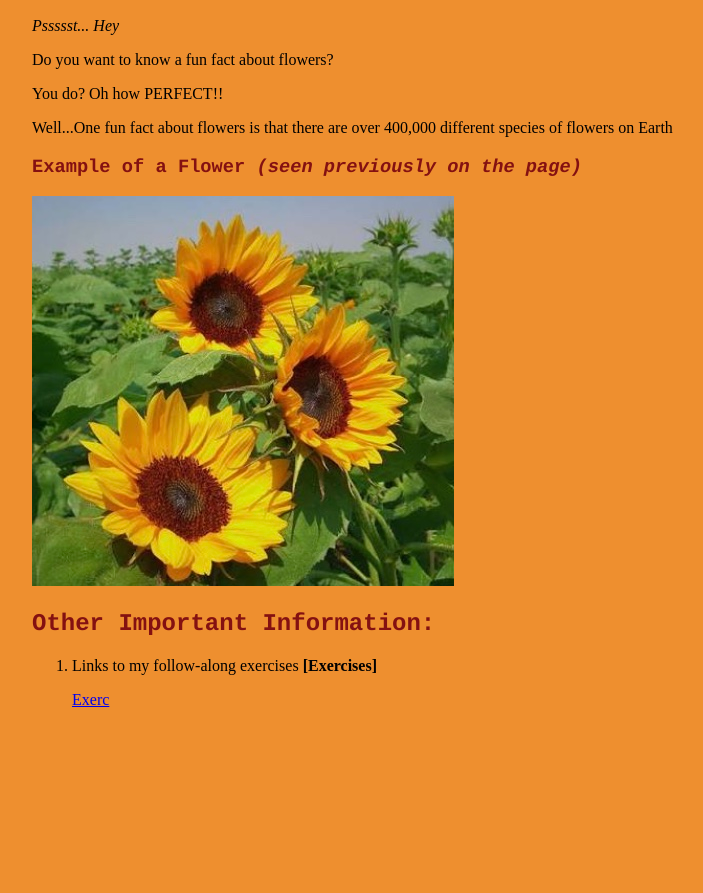
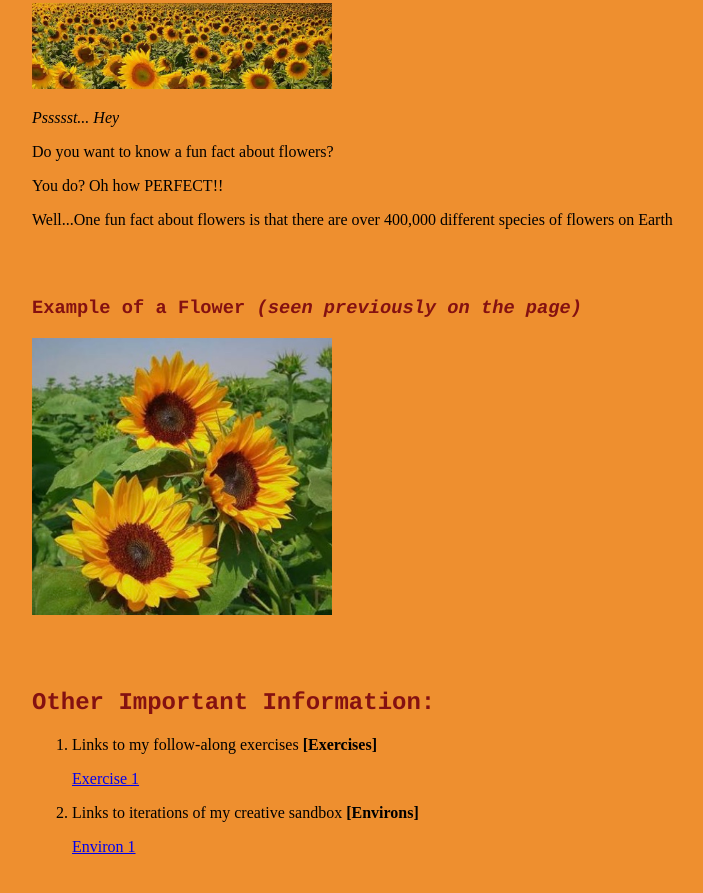
Before and after one commit to aowo3/ART101, a plain HTML site: page index.html in a window 1280 px wide. Shown: the part 351-1244 px from the top of the page, without its empty margins (51-754 px from the left). Before the commit the page ends 1159 px from the top, so only its background shows below. Drawn offline with Linux system fonts and the light colour scheme.

Commit message:
Github is being dumb

```diff
--- a/index.html
+++ b/index.html
@@ -23,4 +23,10 @@
 <h2> Other Important Information:  </h2>
 <ol>
     <li>Links to my follow-along exercises <strong>[Exercises]</strong></li>
-    <p><a href="exercise/ex01.html">Exerc
+    <p><a href="exercise/ex01.html">Exercise 1</a></p>
+    <li>Links to iterations of my creative sandbox <strong>[Environs]</strong></li>
+    <p><a href="environ/env01.html">Environ 1</a></p>
+</ol>
+
+</body>
+</html>
--- a/site.css
+++ b/site.css
@@ -1,4 +1,8 @@
 body {
     background: #ee8f2f;
     padding: 75px;
-    h2,h3 { color: #841111; font-family: Courier, monospa
+    h2,h3 { color: #841111; font-family: Courier, monospace;}
+h2, h3 {padding-top: 50px;}
+h1 {color: #c57000;font-family: Century; font-size: 70px;}
+img {width: 300px;}
+}
```
Also changed, not shown: exercise/ex01.html (+7 -1 lines).
